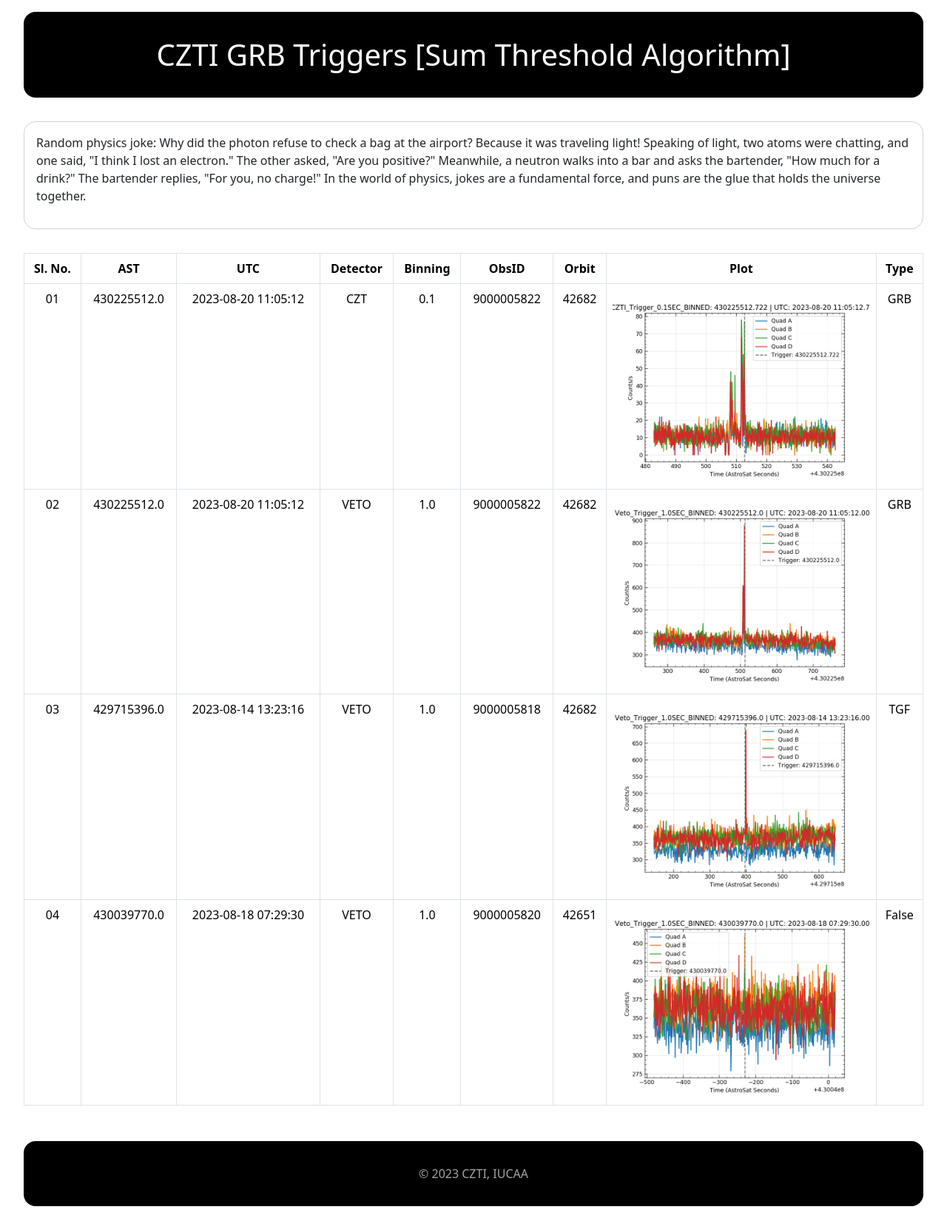
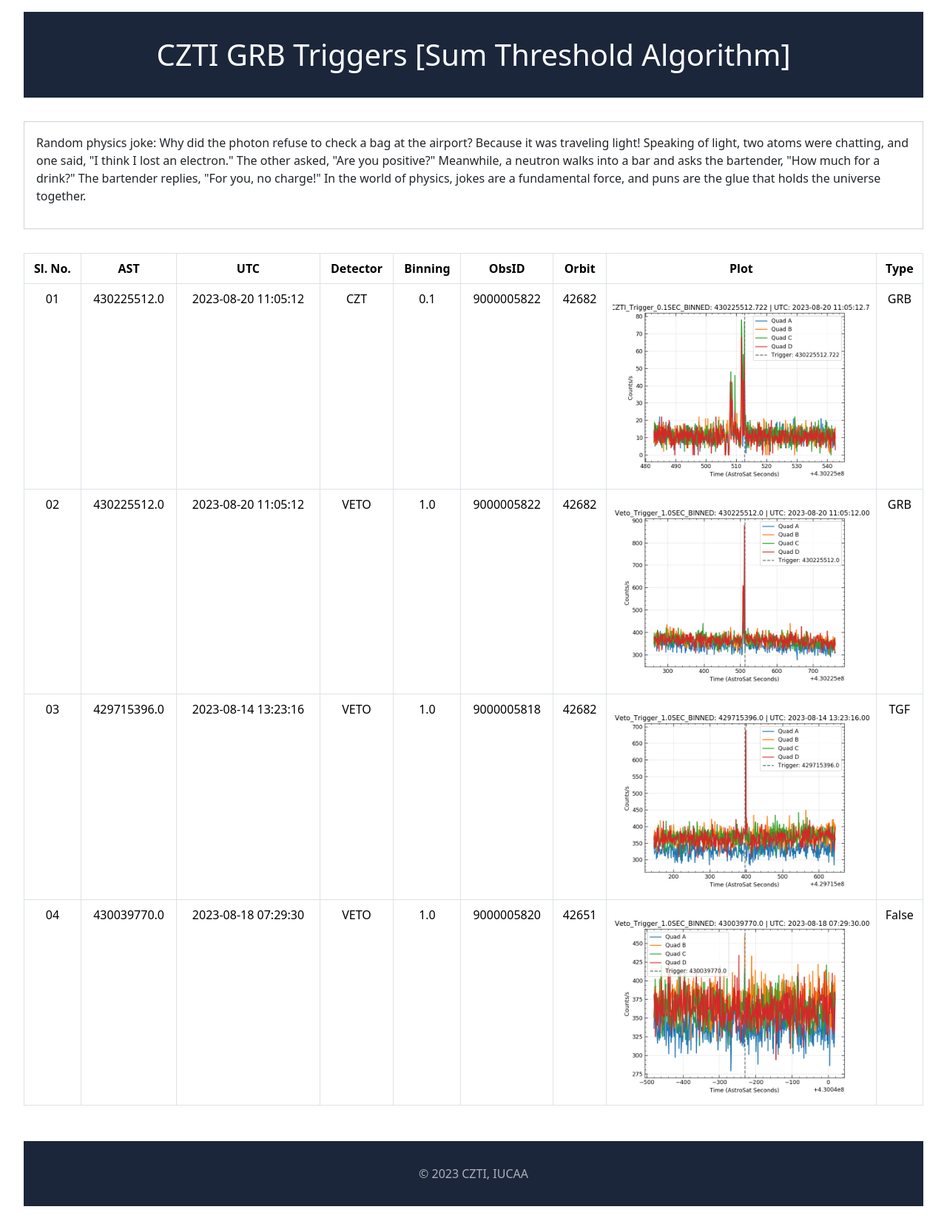
Before and after one commit to navaneethnpk/smt_interface, a Flask app: page / in a window 1280 px wide. Shown: the whole page at 74% size. Run offline with Flask 3, Linux system fonts and the light colour scheme.

Commit message:
html,css - done

```diff
--- a/templates/home.html
+++ b/templates/home.html
@@ -3,7 +3,7 @@
 <head>
     <meta charset="UTF-8">
     <meta name="viewport" content="width=device-width, initial-scale=1.0">
-    <title>Document</title>
+    <title>SMT-Triggers</title>
     <link href="https://cdn.jsdelivr.net/npm/bootstrap@5.3.2/dist/css/bootstrap.min.css" rel="stylesheet" integrity="sha384-T3c6CoIi6uLrA9TneNEoa7RxnatzjcDSCmG1MXxSR1GAsXEV/Dwwykc2MPK8M2HN" crossorigin="anonymous">
     <style>
         h1 {
@@ -12,15 +12,15 @@
         }
         nav {
             margin: 16px 32px 32px 32px;
-            background-color: black;
+            background-color: #1b263b;
             color: white;
-            border-radius: 16px;
+            /* border-radius: 16px; */
         }
         .info-section {
             padding: 16px;
             margin: 32px;
             border: 1px solid rgba(0, 0, 0, 0.178);
-            border-radius: 16px;
+            /* border-radius: 16px; */
         }
         .table-responsive {
             margin: 16px 32px 32px 32px;
@@ -39,10 +39,10 @@
         footer {
             padding: 32px;
             margin: 32px 32px 16px 32px;
-            border-radius: 16px;
+            /* border-radius: 16px; */
             color: rgba(255, 255, 255, 0.644);
             text-align: center;
-            background-color: black;
+            background-color: #1b263b;
         }
         footer p {
             margin: 0;
```
